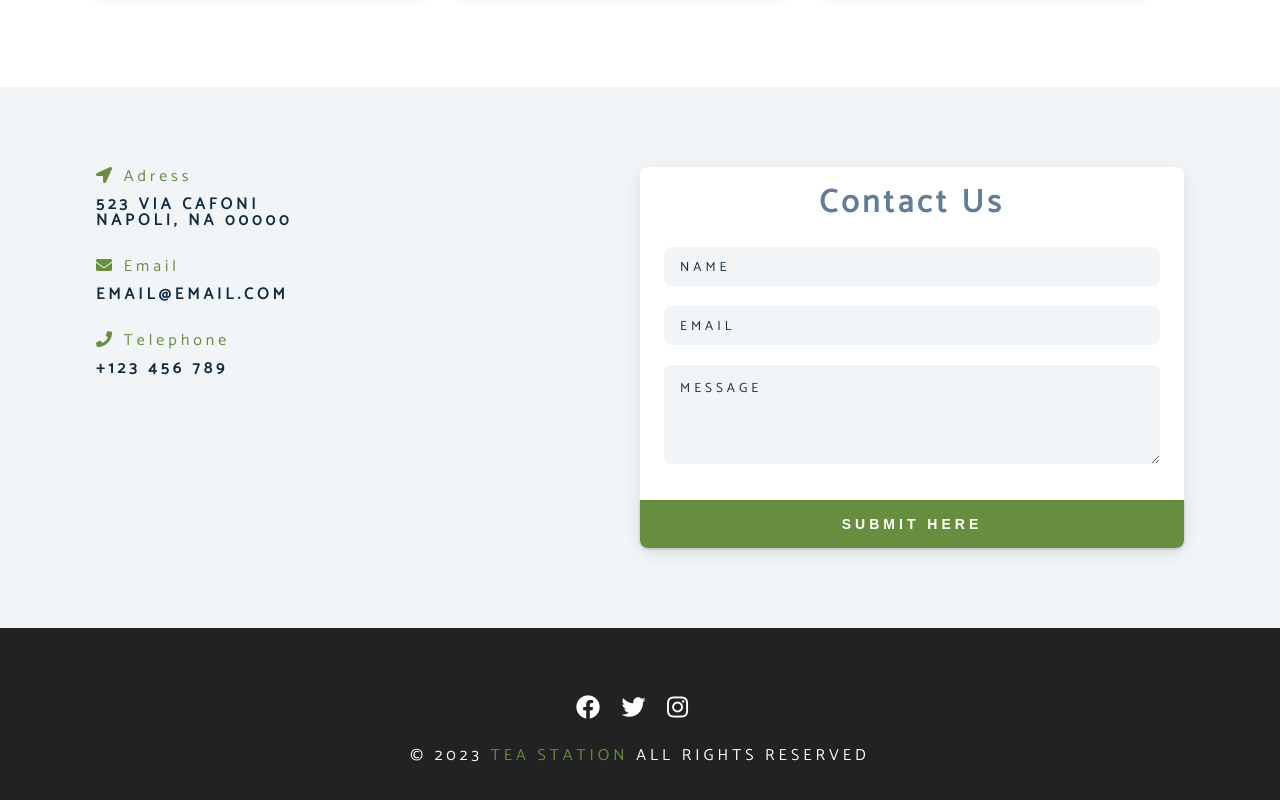
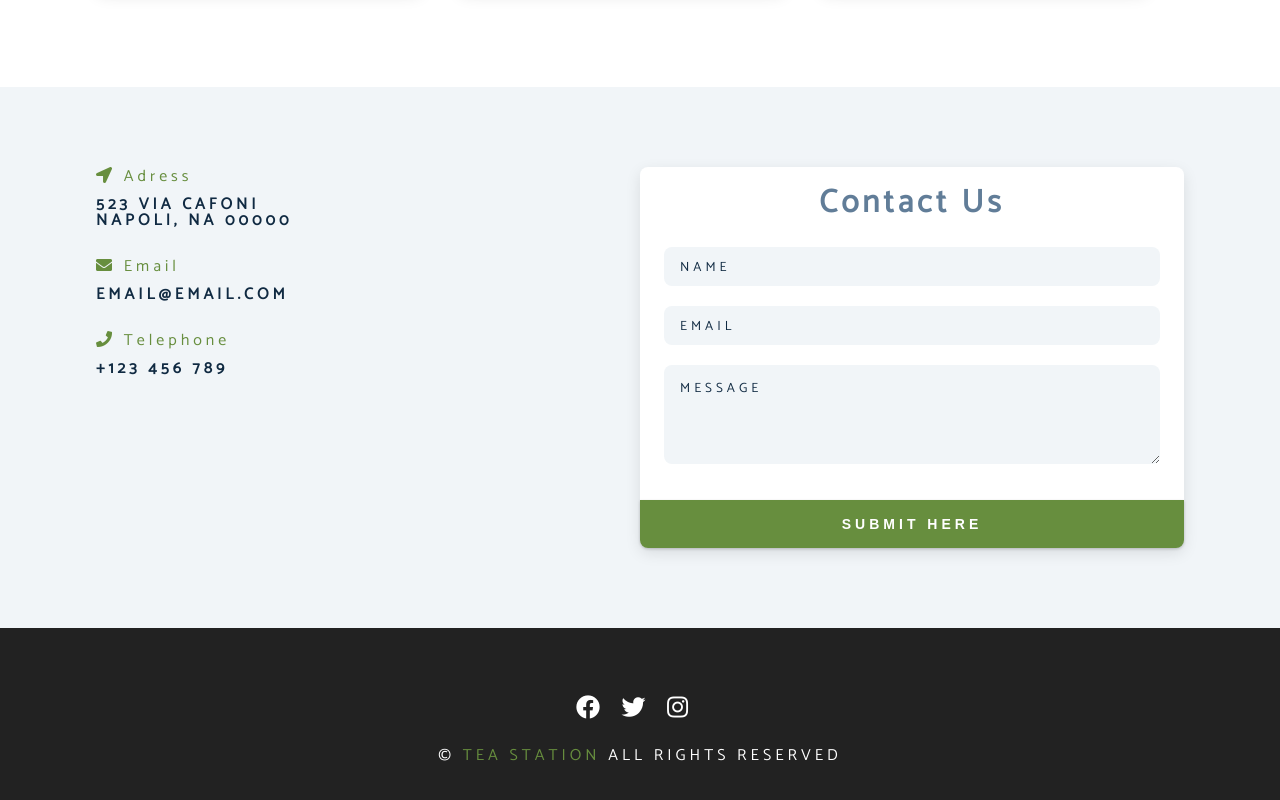
Before and after one commit to SuperBona/tea-station-project, a plain HTML site: page index.html in a window 1280 px wide. Shown: the part 2832-3632 px from the top of the page. Drawn offline with Linux system fonts and the light colour scheme; a web font is replaced by a local one.

Commit message:
Update index.html

```diff
--- a/index.html
+++ b/index.html
@@ -379,7 +379,7 @@
         </div>
         <h4 class="footer-text">
           <!-- per cambiare l'anno a ogni anno senza dover tornare sul progetto manualmente, si può usare javscript, e si lavora con l'id -->
-          &copy; <span>2023</span>
+          &copy; <span></span>
           <span class="company">tea station</span>
           All rights reserved
         </h4>
```
